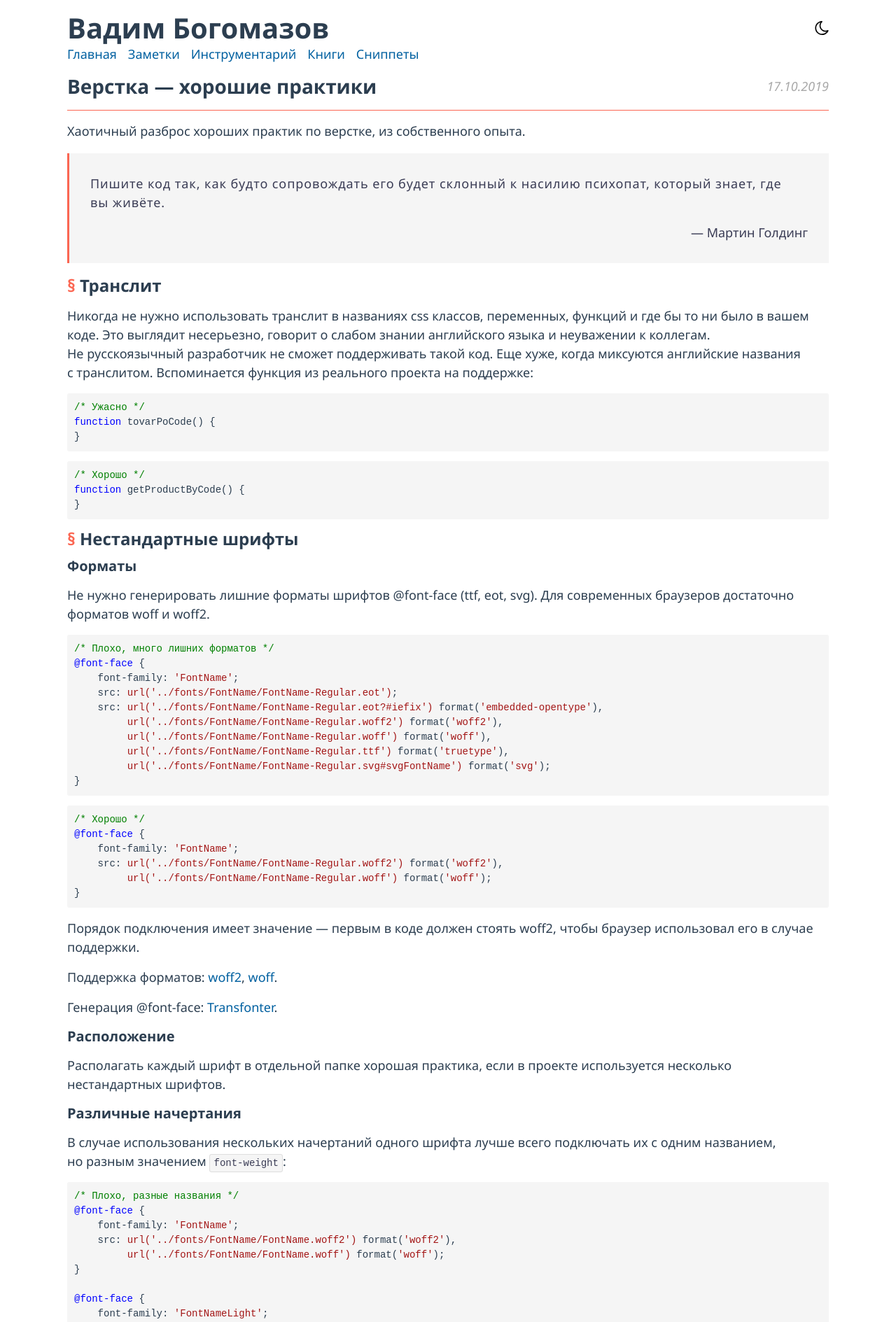
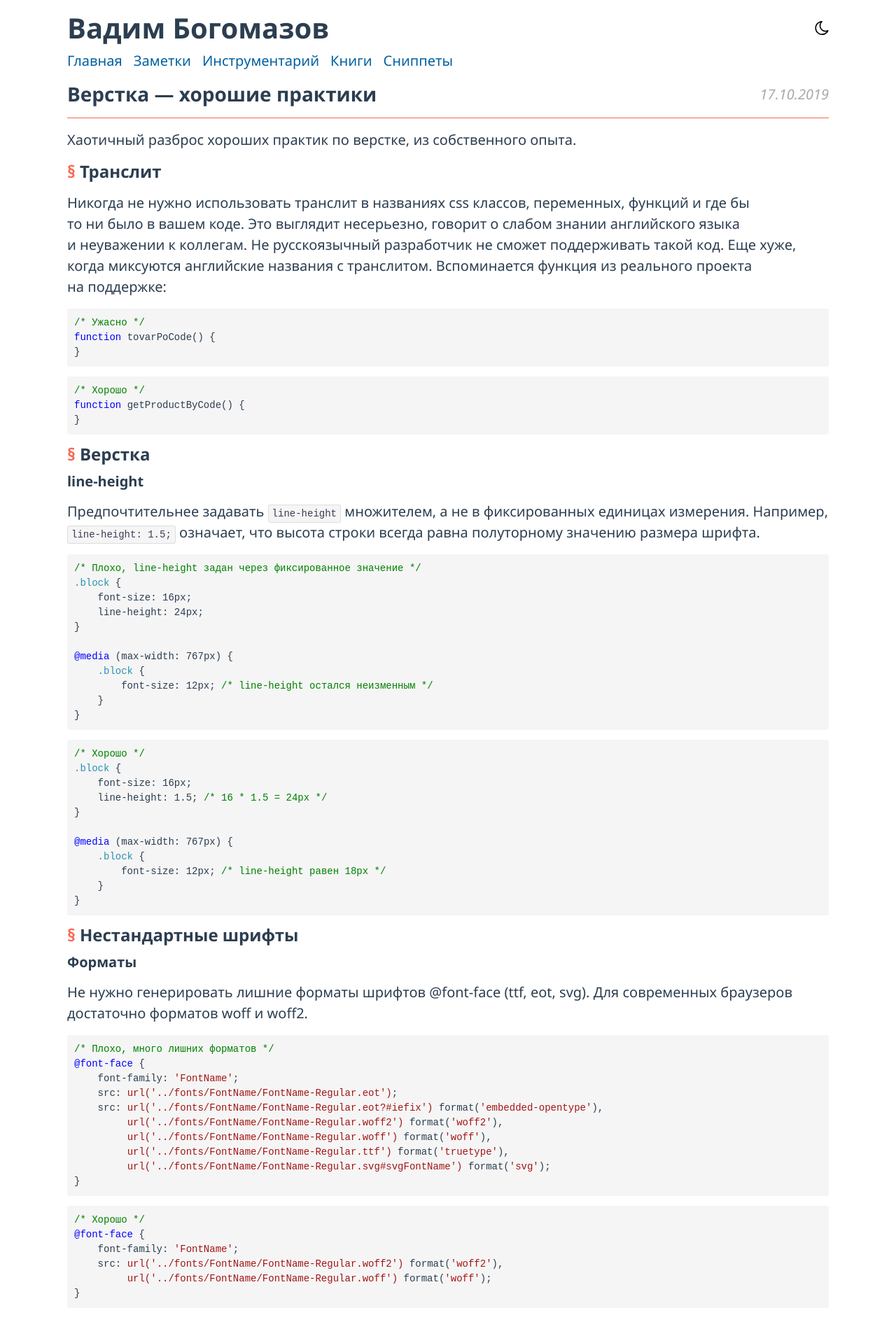
Before and after one commit to vadimbogomazov/vadimbogomazov.github.io, a Jekyll site: the page built from _posts/2019-10-17-markup-good-practices.md, in a window 1280 px wide. Shown: the top 1889 px of the page at 70% size. Built offline with Jekyll 4.4.1, drawn with Linux system fonts in a browser that asks for light colours.

Commit message:
Update data, update styles

````diff
--- a/_posts/2019-10-17-markup-good-practices.md
+++ b/_posts/2019-10-17-markup-good-practices.md
@@ -7,11 +7,6 @@ categories: frontend
 ---
 
 <p>Хаотичный разброс хороших практик по&nbsp;верстке, из&nbsp;собственного опыта.</p>
-
-<blockquote class="citate">
-    <p class="citate__text">Пишите код так, как будто сопровождать его будет склонный к&nbsp;насилию психопат, который знает, где вы&nbsp;живёте.</p>
-    <footer class="citate__data">&mdash;&nbsp;<cite class="citate__author">Мартин Голдинг</cite></footer>
-</blockquote>
 
 <h3 id="translit"><a href="#translit" class="post__anchor">&sect;</a> Транслит</h3>
 
@@ -26,6 +21,40 @@ function tovarPoCode() {
 ```js
 /* Хорошо */
 function getProductByCode() {
+}
+```
+
+<h3 id="markup"><a href="#markup" class="post__anchor">§</a> Верстка</h3>
+
+<h4>line-height</h4>
+
+<p>Предпочтительнее задавать <code class="code">line-height</code> множителем, а&nbsp;не&nbsp;в&nbsp;фиксированных единицах измерения. Например, <code class="code">line-height: 1.5;</code> означает, что высота строки всегда равна полуторному значению размера шрифта.</p>
+
+```scss
+/* Плохо, line-height задан через фиксированное значение */
+.block {
+    font-size: 16px;
+    line-height: 24px;
+}
+
+@media (max-width: 767px) {
+    .block {
+        font-size: 12px; /* line-height остался неизменным */
+    }
+}
+```
+
+```scss
+/* Хорошо */
+.block {
+    font-size: 16px;
+    line-height: 1.5; /* 16 * 1.5 = 24px */
+}
+
+@media (max-width: 767px) {
+    .block {
+        font-size: 12px; /* line-height равен 18px */
+    }
 }
 ```
 
--- a/_sass/_base.scss
+++ b/_sass/_base.scss
@@ -66,7 +66,7 @@ button {
 
 .site-wrapper {
     display: grid;
-    font-size: 1.8rem;
+    font-size: 2rem;
     grid-template-columns: 100%;
     grid-template-rows: auto 1fr auto;
     margin-left: auto;
--- a/_sass/blocks/_post-list.scss
+++ b/_sass/blocks/_post-list.scss
@@ -1,5 +1,6 @@
 .post-list {
     &__title {
+        display: inline;
         font-weight: 400;
     }
 
--- a/_sass/includes/_header.scss
+++ b/_sass/includes/_header.scss
@@ -5,6 +5,7 @@
         align-items: center;
         justify-content: space-between;
         display: flex;
+        margin-bottom: calc(var(--gutter));
     }
 
     &__title {
````
Also changed, not shown: index.md (+5 -3 lines), notes.md (+4 -0 lines).
